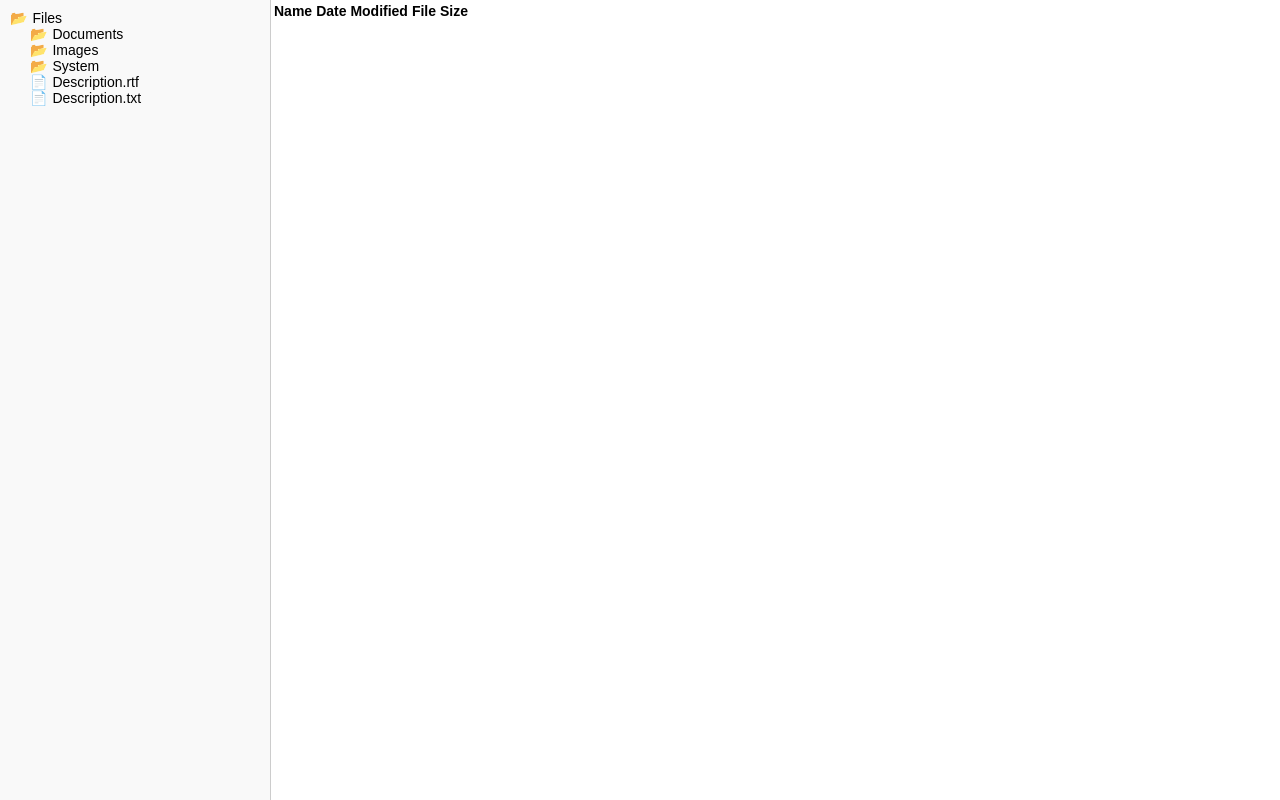
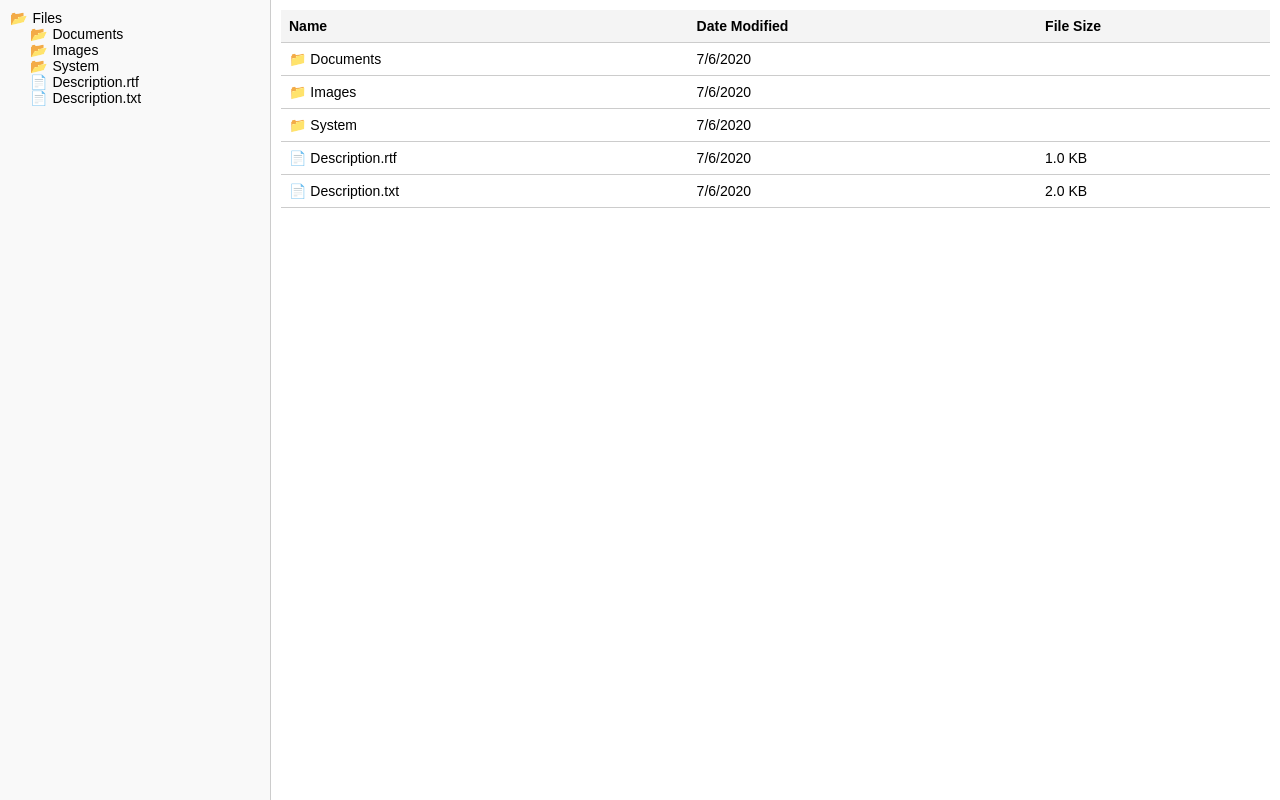
Before and after one commit to utsavk1993/file-explorer, a website with bundled scripts: page index.html in a window 1280 px wide. Built offline with nearby package versions, Linux system fonts and the light colour scheme.

Commit message:
Added the logic to display the contents on the right view when any folder is selected

```diff
--- a/fileExplorer.js
+++ b/fileExplorer.js
@@ -2,8 +2,8 @@ import { data } from './data/index.js';
 
 /* Create the tree view of the file explorer in the sidebar using the data provided
  * @param {Object} node - The node object to create the tree view for
-  * @param {Element} parentElement - The parent element to append the tree view to
-  */
+ * @param {Element} parentElement - The parent element to append the tree view to
+ */
 const createTreeView = (node, parentElement) => {
   const li = document.createElement('li');
   const text = document.createElement('span');
@@ -37,6 +37,7 @@ const createTreeView = (node, parentElement) => {
     }
     document.querySelectorAll('.selected').forEach(el => el.classList.remove('selected'));
     target.classList.add('selected');
+    displayFolderContents(node);
   });
 }
 
@@ -51,10 +52,50 @@ const getPath = (node) => {
   return path.join('/');
 }
 
+/* Display the contents of the folder in the main view
+ * @param {Object} node - The node object representing the folder
+ */
+const displayFolderContents = (node) => {
+  const tbody = document.getElementById('fileTable').querySelector('tbody');
+  tbody.innerHTML = '';
+  (node.children || []).forEach(child => {
+      const tr = document.createElement('tr');
+      const nameTd = document.createElement('td');
+      const icon = document.createElement('span');
+      const modifiedTd = document.createElement('td');
+      const sizeTd = document.createElement('td');
+
+      icon.textContent = child.type === 'file' ? '📄 ' : '📁 ';
+      nameTd.appendChild(icon);
+      nameTd.appendChild(document.createTextNode(child.name));
+
+      modifiedTd.textContent = child.modified.toLocaleDateString();
+
+      sizeTd.textContent = child.type === 'file' ? (child.size / 1024).toFixed(1) + ' KB' : '';
+
+      tr.appendChild(nameTd);
+      tr.appendChild(modifiedTd);
+      tr.appendChild(sizeTd);
+      tbody.appendChild(tr);
+
+      // Add event listener to the table row to highlight the selected file/folder
+      tr.addEventListener('click', () => {
+        document.querySelectorAll('.selected').forEach(el => el.classList.remove('selected'));
+        tr.classList.add('selected');
+        if (child.type === 'folder') {
+          // If the selected item is a folder, display its contents recursively
+          displayFolderContents(child);
+        }
+      });
+  });
+}
+
 /* Initialize the file explorer by creating the tree view in the sidebar */
 const initializeFileExplorer = () => {
   const rootElement = document.getElementById('sidebar');
   data.forEach(node => createTreeView(node, rootElement));
+  // Display the contents of the first folder by default
+  displayFolderContents(data[0]);
 }
 
 initializeFileExplorer();
--- a/styles.css
+++ b/styles.css
@@ -6,6 +6,7 @@ body {
   font-size: 14px;
 }
 
+/* CSS for the sidebar */
 #sidebar {
   width: 250px;
   background-color: #f9f9f9;
@@ -41,3 +42,28 @@ ul ul {
 .selected {
   background-color: #e0e0e0;
 }
+
+/* CSS for the main content */
+#main {
+  flex-grow: 1;
+  padding: 10px;
+}
+
+table {
+  width: 100%;
+  border-collapse: collapse;
+}
+
+th, td {
+  border-bottom: 1px solid #ccc;
+  padding: 8px;
+  text-align: left;
+}
+
+th {
+  background-color: #f4f4f4;
+}
+
+tr:hover {
+  background-color: #f1f1f1;
+}
```
